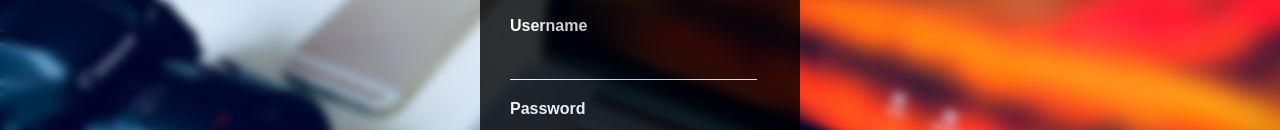
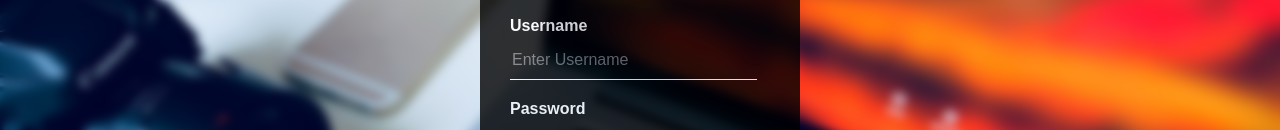
Before and after one commit to Altaf-Shaik/carRental, a plain HTML site: page login.html in a window 1280 px wide. Shown: the part 292-422 px from the top of the page. Drawn offline with Linux system fonts and the light colour scheme.

Commit message:
Update login.html

```diff
--- a/login.html
+++ b/login.html
@@ -9,7 +9,7 @@
 			<h2><u><center><b>Login Form</b></center></u></h2>
 			<form>
 				<p>Username</p>
-				<input type="text" name="" pnkjbkjbhfjgtdtfyghjlk;kjhgfdsadfghjkl;kjhgfdzsasdfghjkl;/lkjhgfdsdfghjkl;lkjhgfdxzsdfghjk,l.;/lkjhgfdlaceholder="Enter Username">
+				<input type="text" name="" placeholder="Enter Username">
 				<p>Password</p>
 				<input type="password" name="" placeholder="Enter Password">
 				<input type="button" name="" value="Login">
```
